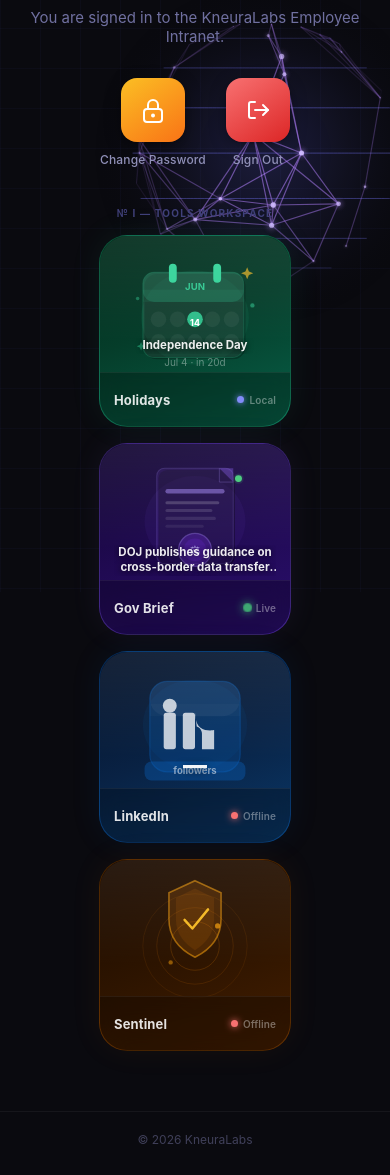
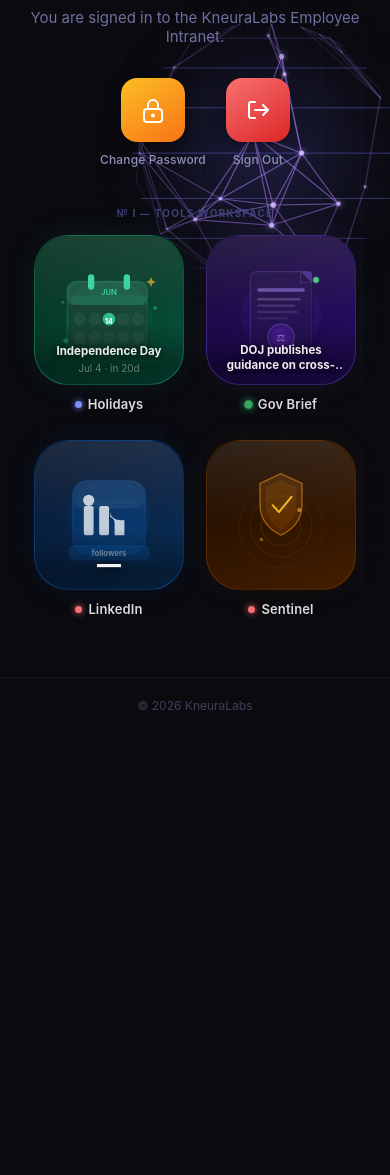
Before and after one commit to kneuralabs/net, a Flask app: template templates/dashboard.html in a window 390 px wide. Shown: the part 252-1427 px from the top of the page. After the commit the page ends 962 px from the top, so only its background shows below. Run offline with Flask 3, Linux system fonts and the light colour scheme; the template is opened without the code that fills it, so the values that code supplies are empty; parts of the project's set-up code (start-up, migrations or seed data) failed here and were passed over; some libraries are stand-ins or nearby versions.

Commit message:
Redesign Tools Workspace widgets as home-screen app icons (#100)
Each widget is now a rounded-square app icon with the graphic filling
the tile and the label rendered as a caption beneath it, matching the
iPhone/Android home-screen pattern. Live data sits in a bottom scrim and
status is shown via a dot in the caption.

Co-authored-by: Claude <noreply@anthropic.com>

```diff
--- a/templates/dashboard.html
+++ b/templates/dashboard.html
@@ -186,20 +186,35 @@
     }
 
     .widgets {
-      display: flex; gap: 16px; flex-wrap: wrap; justify-content: center;
+      display: flex; gap: 28px 22px; flex-wrap: wrap; justify-content: center;
+      align-items: flex-start;
       width: 100%; max-width: 1100px;
     }
 
-    /* Base square tile */
+    /* Home-screen icon: tile + caption below */
+    .w-item {
+      display: flex; flex-direction: column; align-items: center; gap: 11px;
+      width: 150px; flex: none;
+    }
+    .w-cap {
+      display: flex; align-items: center; justify-content: center; gap: 6px;
+      font-size: 13px; font-weight: 600; letter-spacing: .01em;
+      color: rgba(255,255,255,.86);
+      text-shadow: 0 1px 3px rgba(0,0,0,.5);
+    }
+    .w-cap .w-status { color: rgba(255,255,255,.4); font-size: 10px; }
+
+    /* Base square icon */
     .widget {
-      width: 192px; height: 192px;
-      border-radius: 28px;
+      width: 150px; height: 150px;
+      border-radius: 34px;
       border: 1px solid rgba(255,255,255,.09);
       backdrop-filter: blur(14px);
       display: flex; flex-direction: column;
       align-items: stretch; justify-content: flex-end;
       overflow: hidden; position: relative;
       flex: none; cursor: pointer; text-decoration: none;
+      box-shadow: 0 12px 30px rgba(0,0,0,.4), 0 2px 6px rgba(0,0,0,.3);
       transition: transform 320ms cubic-bezier(0.34,1.25,0.64,1),
                   box-shadow 320ms ease,
                   border-color 280ms ease;
@@ -229,8 +244,8 @@
     .widget::before {
       content: '';
       position: absolute; top: 0; left: 0; right: 0; height: 55%;
-      background: linear-gradient(180deg, rgba(255,255,255,.07) 0%, transparent 100%);
-      border-radius: 28px 28px 0 0;
+      background: linear-gradient(180deg, rgba(255,255,255,.10) 0%, transparent 100%);
+      border-radius: 34px 34px 0 0;
       pointer-events: none; z-index: 4;
     }
 
@@ -270,23 +285,29 @@
     }
     .w-letterz:hover { border-color: rgba(124,58,237,.45); box-shadow: 0 24px 60px rgba(124,58,237,.18), 0 0 0 1px rgba(124,58,237,.3); }
 
-    /* ── Graphic canvas (fills widget minus footer) ── */
+    /* ── Graphic canvas (fills the whole icon) ── */
     .w-graphic {
       position: absolute;
-      top: 0; left: 0; right: 0; bottom: 54px;
+      top: 0; left: 0; right: 0; bottom: 0;
       display: flex; align-items: center; justify-content: center;
-      padding: 12px 14px 4px;
+      padding: 18px;
       z-index: 1;
     }
     .w-graphic svg { width: 100%; height: 100%; overflow: visible; }
 
-    /* ── Data overlay (sits above graphic, below footer) ── */
+    /* ── Live-data scrim pinned to the icon's lower edge ── */
     .w-data {
       position: absolute;
-      bottom: 58px; left: 0; right: 0;
-      padding: 0 14px;
+      bottom: 0; left: 0; right: 0;
+      padding: 22px 12px 10px;
       text-align: center;
       z-index: 3;
+      pointer-events: none;
+      background: linear-gradient(180deg, transparent 0%, rgba(0,0,0,.45) 70%);
+    }
+    /* Corner status badge */
+    .w-badge {
+      position: absolute; top: 11px; right: 11px; z-index: 6;
       pointer-events: none;
     }
     .w-data-primary {
@@ -418,6 +439,7 @@
       <div class="widgets">
 
         <!-- ① Holiday Widget -->
+        <div class="w-item">
         <div class="widget w-holiday" id="holiday-widget">
           <div class="w-graphic">
             <svg viewBox="0 0 160 138" xmlns="http://www.w3.org/2000/svg">
@@ -460,15 +482,12 @@
             <div class="w-data-primary" id="w-hol-name">Loading…</div>
             <div class="w-data-sub"    id="w-hol-date"></div>
           </div>
-          <div class="w-footer">
-            <span class="w-name">Holidays</span>
-            <span class="w-status">
-              <span class="w-dot local"></span>Local
-            </span>
-          </div>
+        </div>
+        <div class="w-cap"><span class="w-dot local"></span>Holidays</div>
         </div>
 
         <!-- ② Governance Brief -->
+        <div class="w-item">
         <div class="widget w-gov">
           <div class="w-graphic">
             <svg viewBox="0 0 160 138" xmlns="http://www.w3.org/2000/svg">
@@ -503,15 +522,12 @@
           <div class="w-data">
             <div class="w-data-primary" id="w-brief-line">Loading…</div>
           </div>
-          <div class="w-footer">
-            <span class="w-name">Gov Brief</span>
-            <span class="w-status">
-              <span class="w-dot online"></span>Live
-            </span>
-          </div>
+        </div>
+        <div class="w-cap"><span class="w-dot online"></span>Gov Brief</div>
         </div>
 
         <!-- ③ LinkedIn Widget -->
+        <div class="w-item">
         <a href="https://www.linkedin.com/company/kneuralabs/" target="_blank" rel="noopener"
            class="widget w-linkedin">
           <div class="w-graphic">
@@ -536,19 +552,17 @@
               <text x="80" y="127" text-anchor="middle" font-size="11" font-weight="700" fill="rgba(255,255,255,.55)">followers</text>
             </svg>
           </div>
-          <div class="w-data" style="bottom:62px">
+          <div class="w-data">
             <div class="w-data-big" id="w-li-count">—</div>
           </div>
-          <div class="w-footer">
-            <span class="w-name">LinkedIn</span>
-            <span class="w-status">
-              <span class="w-dot pending" id="li-dot"></span>
-              <span id="li-status">—</span>
-            </span>
-          </div>
         </a>
+        <div class="w-cap">
+          <span class="w-dot pending" id="li-dot"></span>LinkedIn<span id="li-status" hidden></span>
+        </div>
+        </div>
 
         <!-- ④ Sentinel Widget -->
+        <div class="w-item">
         <a href="https://sentinel.kneuralabs.com" target="_blank" rel="noopener"
            class="widget w-sentinel">
           <div class="w-graphic">
@@ -587,18 +601,16 @@
               </circle>
             </svg>
           </div>
-          <div class="w-footer">
-            <span class="w-name">Sentinel</span>
-            <span class="w-status">
-              <span class="w-dot pending" id="sentinel-dot"></span>
-              <span id="sentinel-status">Checking…</span>
-            </span>
-          </div>
         </a>
+        <div class="w-cap">
+          <span class="w-dot pending" id="sentinel-dot"></span>Sentinel<span id="sentinel-status" hidden></span>
+        </div>
+        </div>
 
         <!-- ⑤ Letterz Widget — revealed only when user has access -->
+        <div class="w-item" id="letterz-widget" style="display:none">
         <a href="https://letterz.kneuralabs.com" target="_blank" rel="noopener"
-           class="widget w-letterz" id="letterz-widget" style="display:none">
+           class="widget w-letterz">
           <div class="w-graphic">
             <svg viewBox="0 0 160 138" xmlns="http://www.w3.org/2000/svg">
               <!-- Ambient glow -->
@@ -630,14 +642,11 @@
             <div class="w-data-primary">Compose &amp; send</div>
             <div class="w-data-sub">Contracts · Offers · NDAs</div>
           </div>
-          <div class="w-footer">
-            <span class="w-name">Letterz</span>
-            <span class="w-status">
-              <span class="w-dot pending" id="letterz-dot"></span>
-              <span id="letterz-status">Checking…</span>
-            </span>
-          </div>
         </a>
+        <div class="w-cap">
+          <span class="w-dot pending" id="letterz-dot"></span>Letterz<span id="letterz-status" hidden></span>
+        </div>
+        </div>
 
       </div>
     </div>
```
